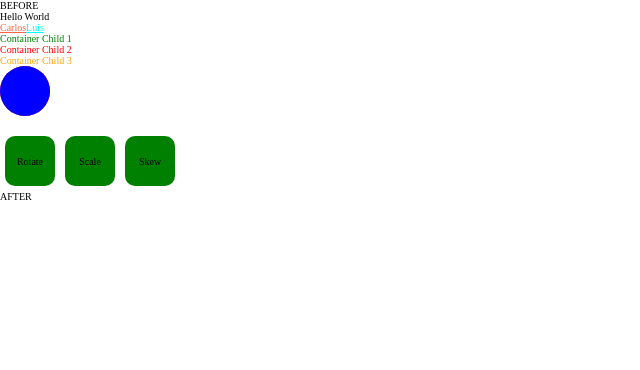
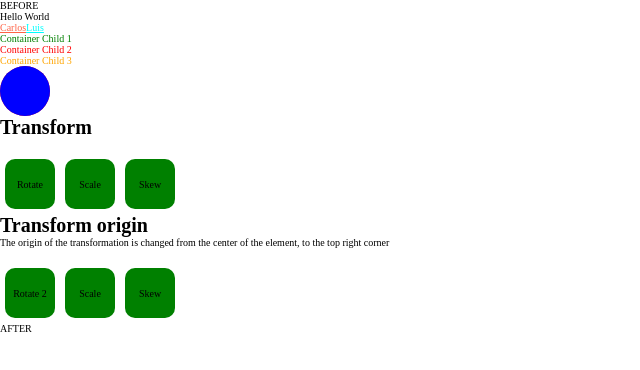
Before and after one commit to Carlos-Pretelin/PlatziTransiciones, a React app: page / in a window 1280 px wide. Shown: the top 370 px of the page, without its empty margins (0-640 px from the left). Built offline with nearby package versions, Linux system fonts and the light colour scheme.

Commit message:
Changed the transform origin of the new 3 elements

```diff
--- a/src/components/App/App.jsx
+++ b/src/components/App/App.jsx
@@ -25,12 +25,29 @@ const App = () => {
           <div className='shadow'></div>
         </div>
 
-        <div className='squares'>
-          <div className='rotate'>Rotate</div>
-          <div className='scale'>Scale</div>
-          <div className='skew'>Skew</div>
-          {/* <div className='matrix'>Matrix</div> */}
+        <div >
+
+          <h1>Transform</h1>
+
+          <div className='squares'>
+            <div className='rotate'>Rotate</div>
+            <div className='scale'>Scale</div>
+            <div className='skew'>Skew</div>
+            {/* <div className='matrix'>Matrix</div> */}
+          </div>
+
+          <h1>Transform origin</h1>
+          <p>The origin of the transformation is changed from the center of the element, to the top right corner</p>
+          <div className='squares ' >
+            <div className='rotate transformOrigin'>Rotate 2</div>
+            <div className='scale transformOrigin'>Scale</div>
+            <div className='skew transformOrigin'>Skew</div>
+          </div>
+
+
         </div>
+
+
 
       </div>
     </div>
--- a/src/components/App/App.scss
+++ b/src/components/App/App.scss
@@ -98,3 +98,7 @@ a:not(.firstName){
     transform: skew(20deg);
     //transform: skew(20deg, 20deg);
 }
+
+.transformOrigin{
+    transform-origin: right top;
+}
```
